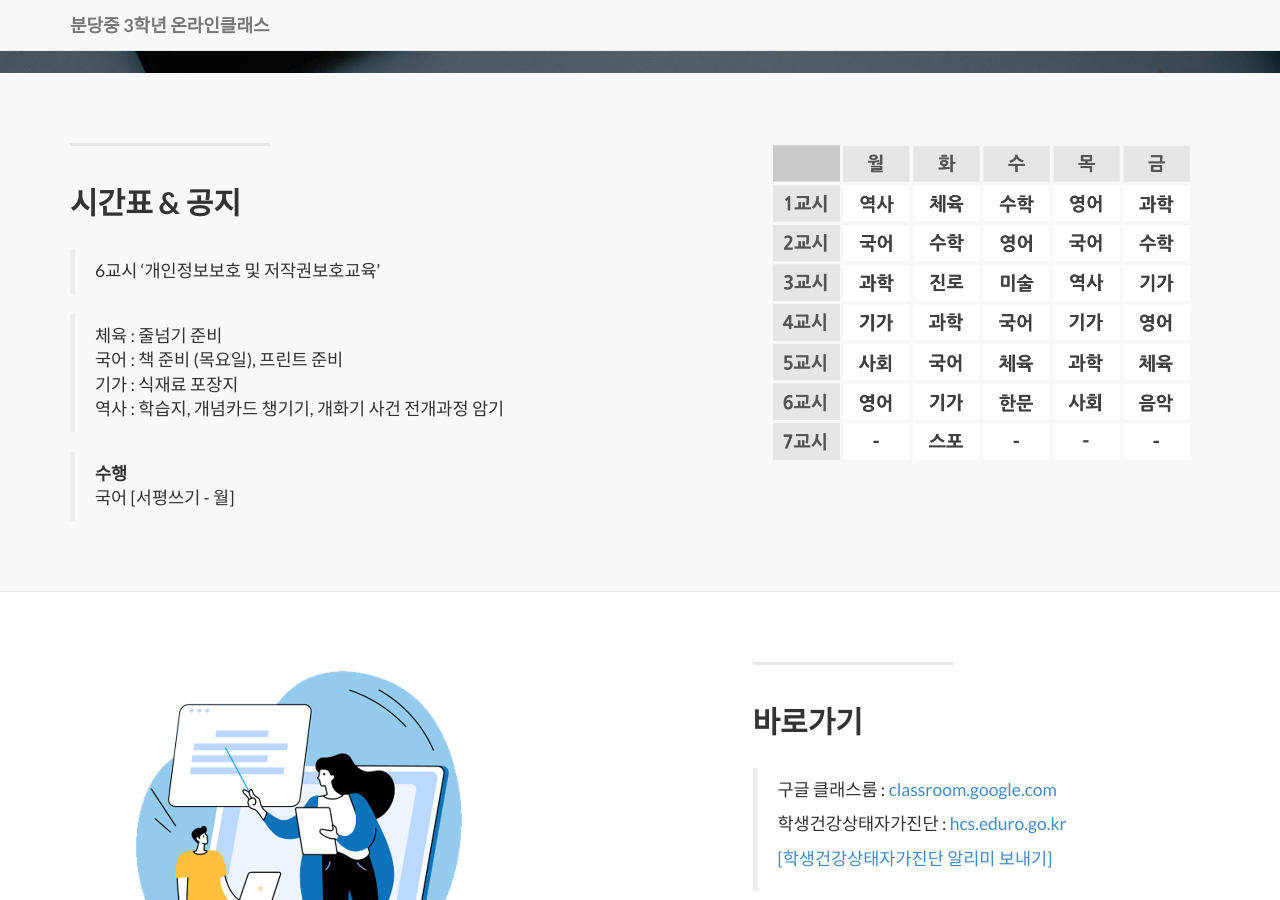
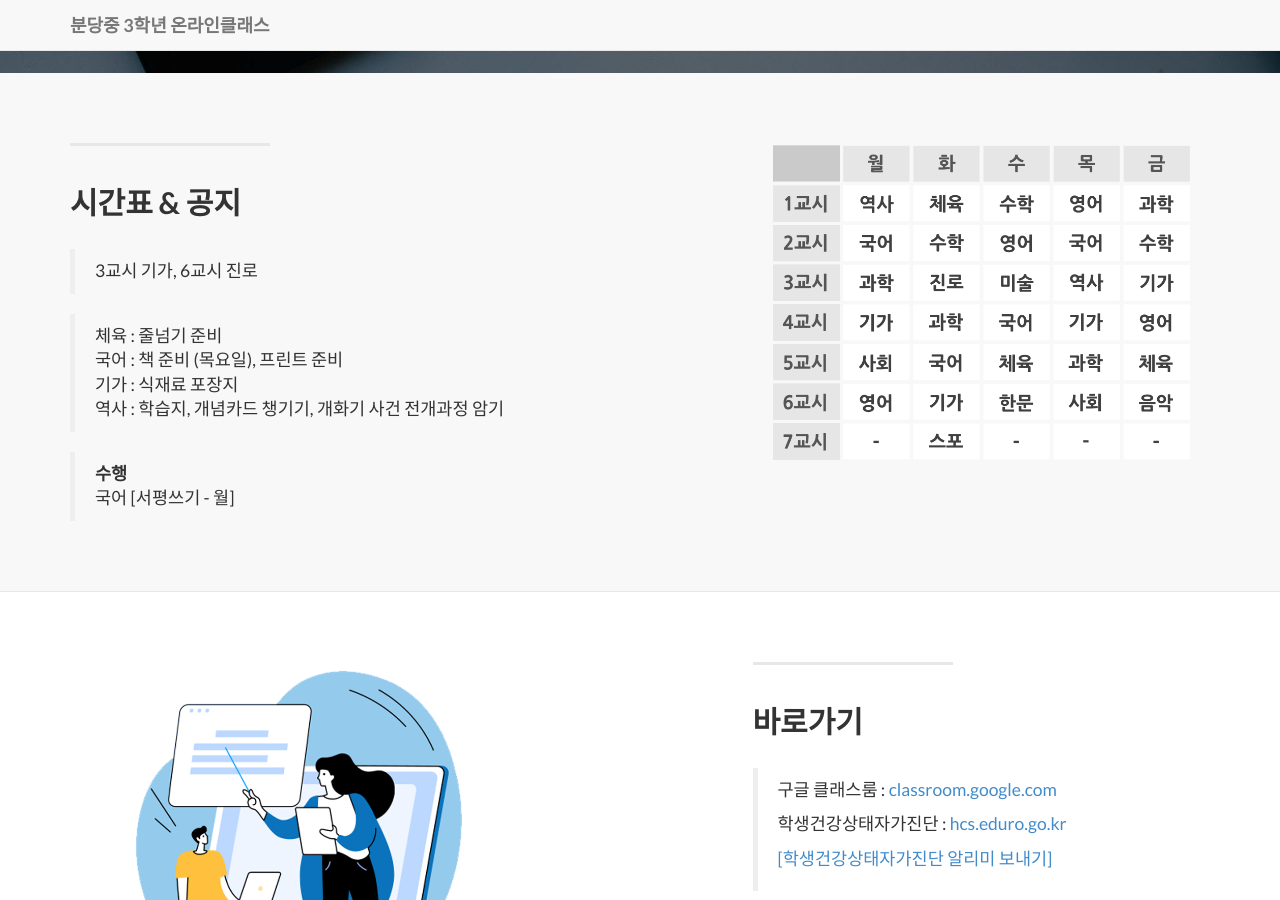
Before and after one commit to bundang-ms-2021/oncl, a Jekyll site: the page built from index.html, in a window 1280 px wide and 900 px high, scrolled down 691 px. Built offline with Jekyll 4.4.1, drawn with Linux system fonts in a browser that asks for light colours; nearby versions of some CDN libraries; library files that are not in the unit come from our copies.

Commit message:
Update 2014-09-21-services-1.markdown

```diff
--- a/_posts/2014-09-21-services-1.markdown
+++ b/_posts/2014-09-21-services-1.markdown
@@ -6,7 +6,7 @@ title: 시간표 & 공지
 description: |
 ---
 
-  > 6교시 '개인정보보호 및 저작권보호교육'
+  > 3교시 기가, 6교시 진로
 
   > 체육 : 줄넘기 준비
   > 국어 : 책 준비 (목요일), 프린트 준비
```
